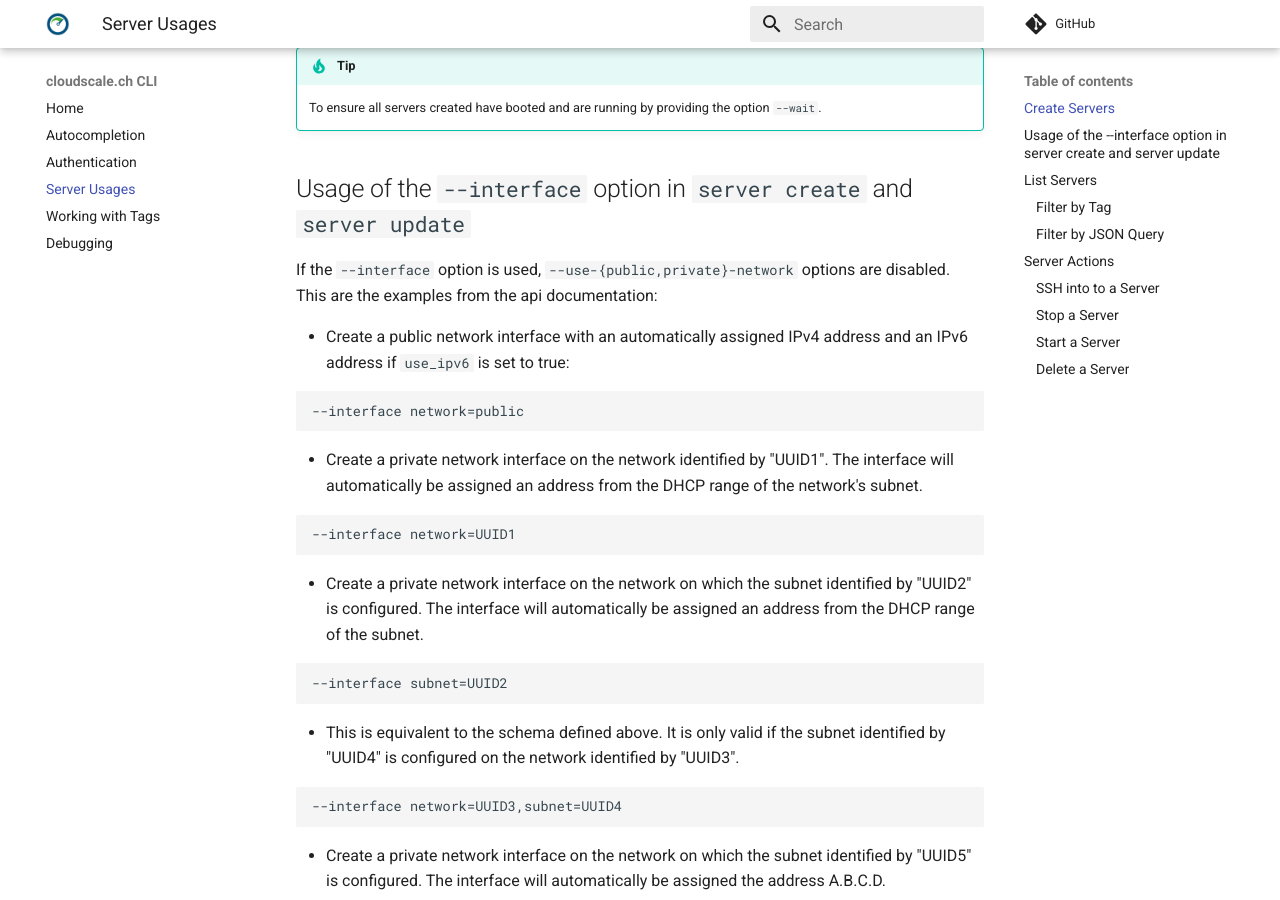
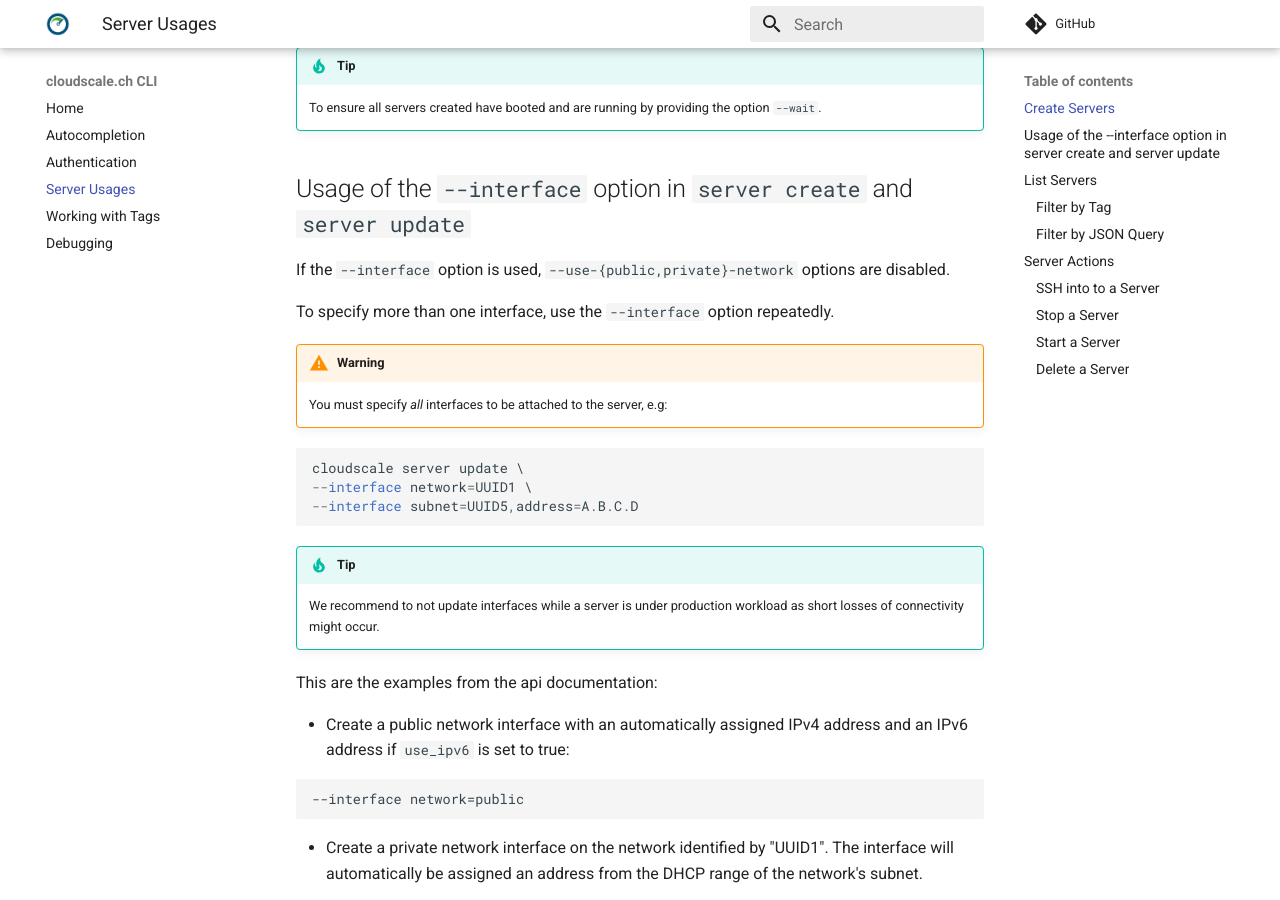
Before and after one commit to cloudscale-ch/cloudscale-cli, an MkDocs documentation site: the page built from docs/server.md, in a window 1280 px wide and 900 px high, scrolled down 1064 px. Built offline with MkDocs 1.6.1 and Material for MkDocs 9.7.7, drawn with Linux system fonts in a browser that asks for light colours; comment, search, counter and statistics services are not loaded.

Commit message:
Add updating interfaces warning to docs

```diff
--- a/docs/server.md
+++ b/docs/server.md
@@ -53,6 +53,21 @@ cloudscale server create \
 
 ## Usage of the `--interface` option in `server create` and `server update`
 If the `--interface` option is used, `--use-{public,private}-network` options are disabled.
+
+To specify more than one interface, use the `--interface` option repeatedly.
+
+!!! warning
+    You must specify *all* interfaces to be attached to the server, e.g:
+~~~
+cloudscale server update \
+--interface network=UUID1 \
+--interface subnet=UUID5,address=A.B.C.D
+~~~
+
+!!! tip
+    We recommend to not update interfaces while a
+    server is under production workload as short losses of connectivity might occur.
+
 This are the examples from the api documentation:
 
 * Create a public network interface with an automatically assigned IPv4 address and an IPv6 address if `use_ipv6` is set
```
